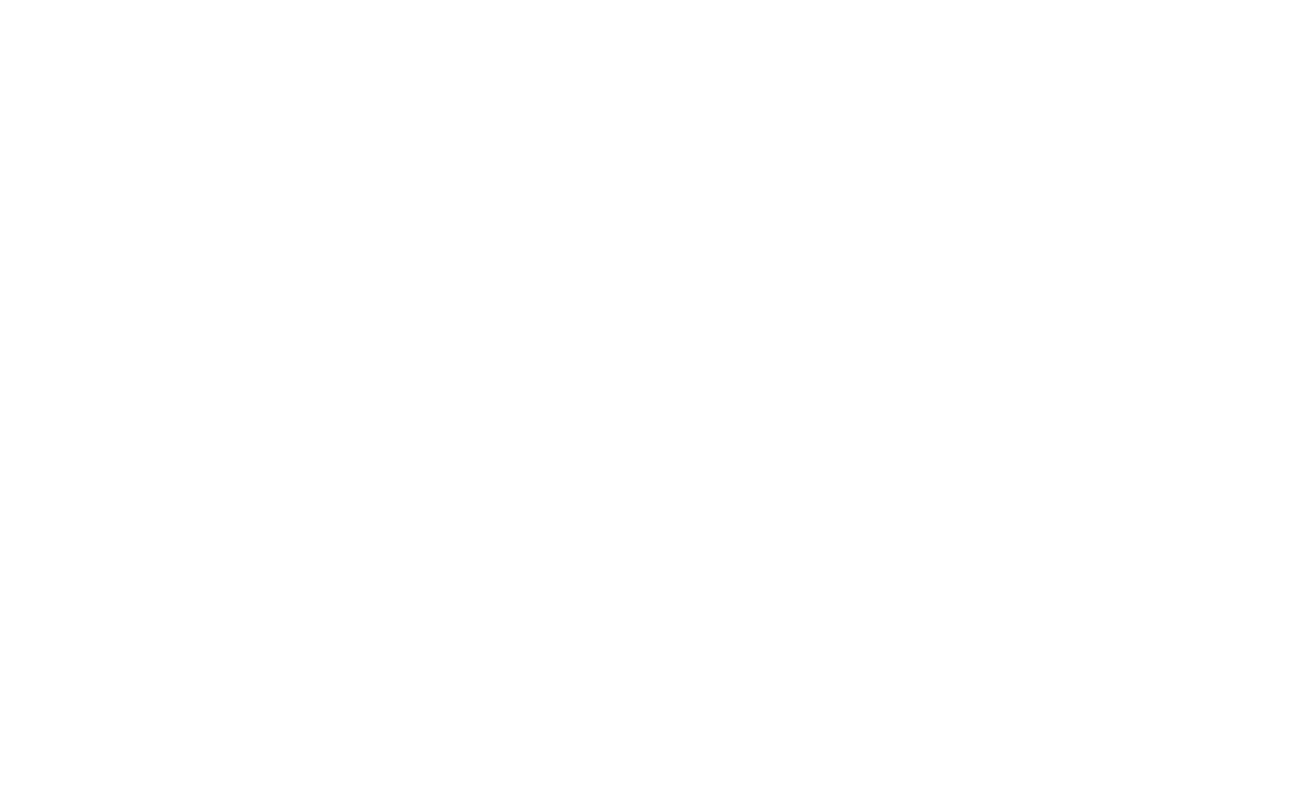
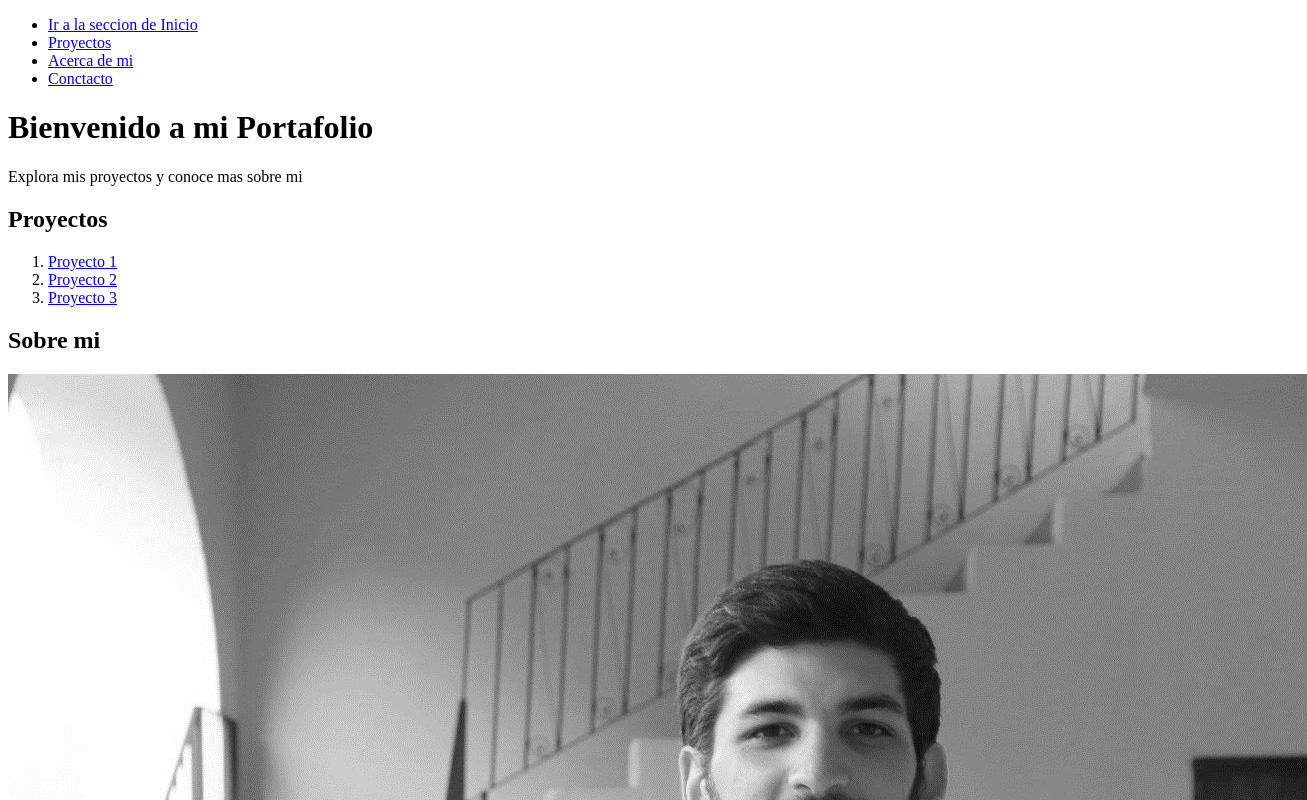
Before and after one commit to JuanPabloPascual/Actividades_PP, a plain HTML site: page mi_portafilio.html in a window 1280 px wide. Shown: the top 800 px of the page, 1307 px wide, since content can reach past the window. Drawn offline with Linux system fonts and the light colour scheme.

Commit message:
Portafolio basico sin CSS

```diff
--- a/mi_portafilio.html
+++ b/mi_portafilio.html
@@ -3,9 +3,50 @@
 <head>
     <meta charset="UTF-8">
     <meta name="viewport" content="width=device-width, initial-scale=1.0">
-    <title>Document</title>
+    <title>Mi Portafolio</title>
 </head>
 <body>
+    <nav>
+        <ul>
+            <li> <a href="#inicio" title="Ir a la seccion de Inicio"> Ir a la seccion de Inicio </a></li>
+
+            <li> <a href="#proyectos" title="Ir a la seccion de Proyectos">Proyectos</a></li>
+
+            <li> <a href="#acerca_de_mi" title="Ir a la seccion de Acerca de mi"> Acerca de mi</a></li>
+
+            <li> <a href="#contacto" title="Ir a la seccion de Contacto"> Conctacto </a></li>
+
+            <!-- <li> <a href="https://www.w3schools.com/" target="_blank"> w3schools </a></li> -->
+        </ul>
+    </nav>
+
+    <header id="inicio">
+        <h1> Bienvenido a mi Portafolio</h1>
+            <p>Explora mis proyectos y conoce mas sobre mi</p>
+    </header>
+
+    <main>
+        <section id="proyectos">
+            <h2> Proyectos </h2>
+                <ol>
+                    <li> <a href="#"> Proyecto 1 </a></li>
+                    <li> <a href="#"> Proyecto 2 </a></li>
+                    <li> <a href="#"> Proyecto 3 </a></li>
+                </ol>
+        </section>
+
+        <section id="acerca_de_mi">
+            <h2>Sobre mi</h2>
+                <img src="./Imagen de CV.jpg" alt="Foto de perfil">
+                    <p>Estudiante de Desarrollo Web</p>
+        </section>
+    </main>
+
+        <footer id="contacto">
+            <h2>Contacto</h2>
+                <p> Email <a href="jppascualiramain@gmail.com"> jppascualiramain@gmail.com </a>
+                </p>
+        </footer>
 
 </body>
 </html>
```
Also changed, not shown: Imagen de CV.jpg (added).
